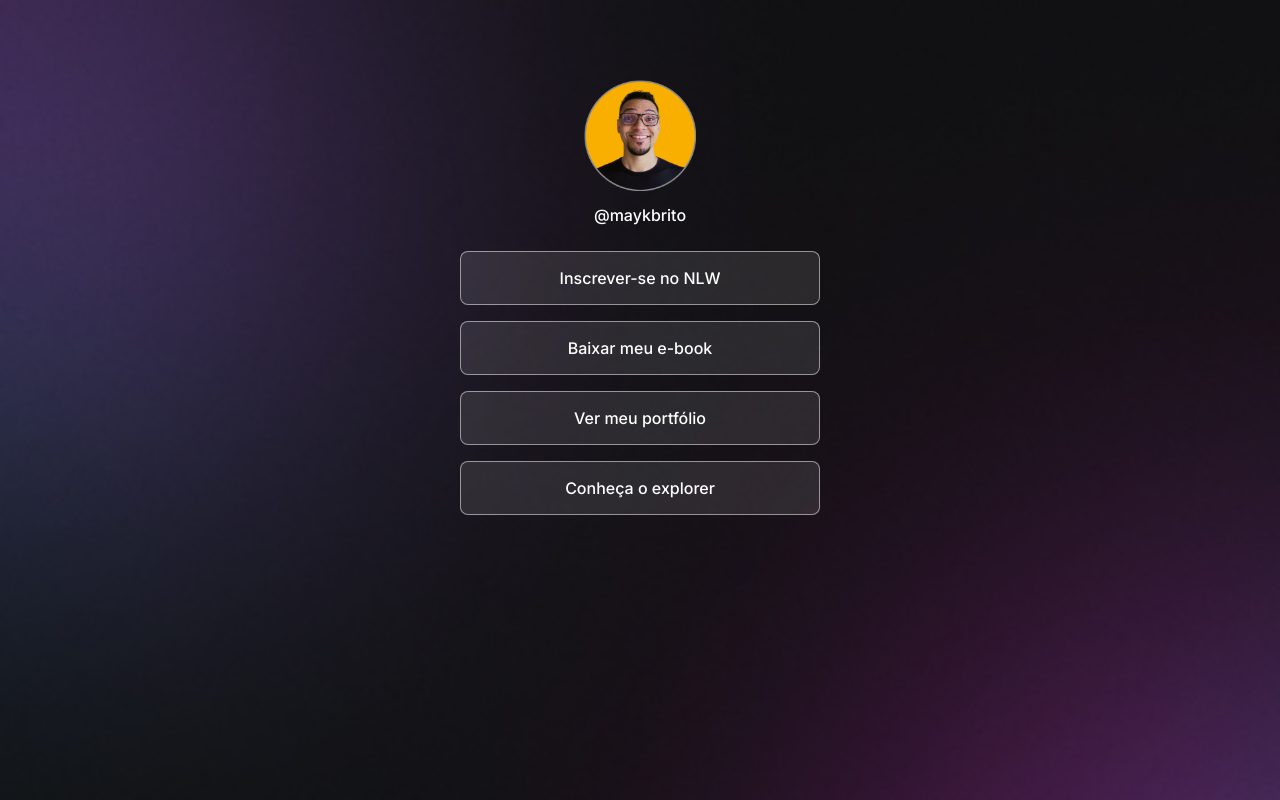
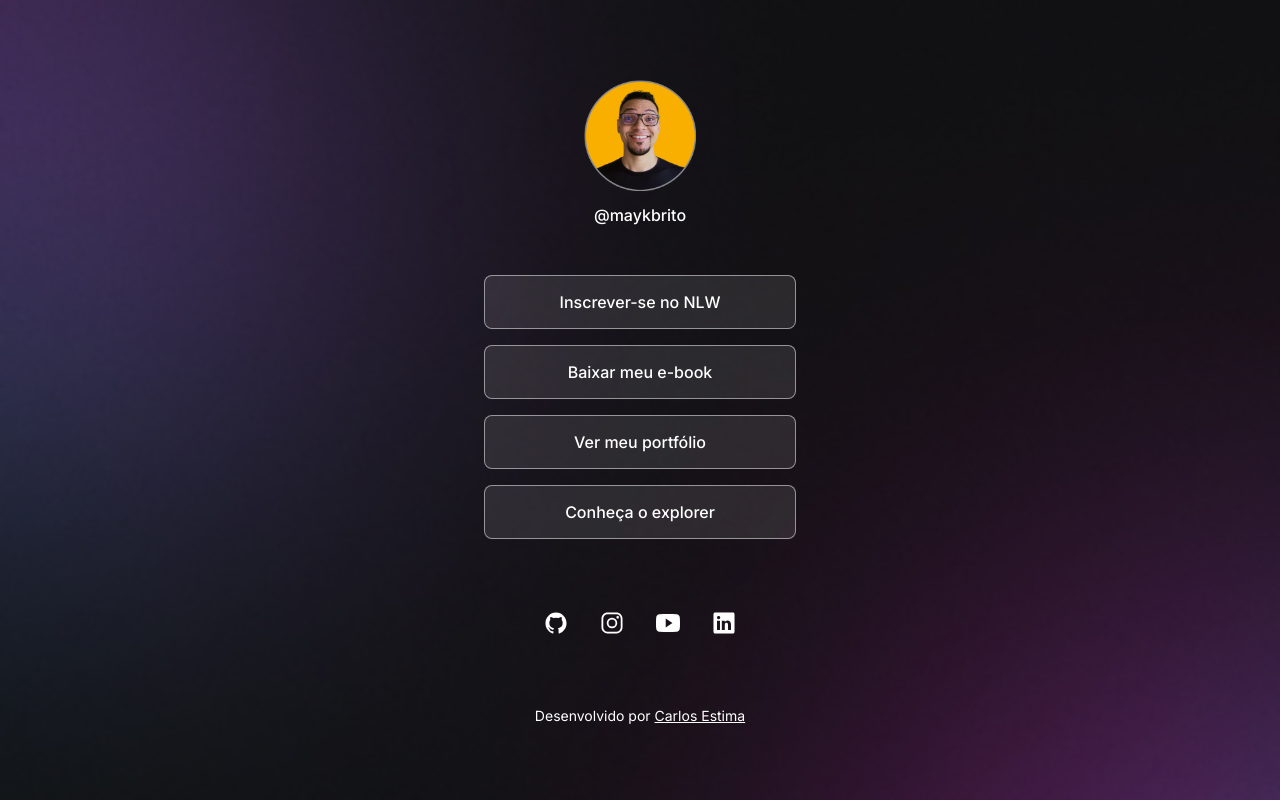
Before and after one commit to canebr/Discover-2023-Rocketseat, a plain HTML site: page Curso/index.html in a window 1280 px wide. Drawn offline with nearby package versions, Linux system fonts and the light colour scheme.

Commit message:
alterações nos arquivos index.html e style.css / continuação da criação da página e dos estilos

```diff
--- a/Curso/index.html
+++ b/Curso/index.html
@@ -1,5 +1,6 @@
 <!DOCTYPE html>
 <html lang="pt-br">
+
 <head>
 
   <link rel="preconnect" href="https://fonts.googleapis.com">
@@ -10,12 +11,13 @@
   <title>Curso Discovery 2023 - Rockeseat</title>
   <link rel="stylesheet" href="./style.css">
 </head>
+
 <body>
 
   <div id="container">
 
     <div id="profile">
-        <img src="./assets/avatar.png" alt="foto"/>
+      <img src="./assets/avatar.png" alt="foto" />
       <p>@maykbrito</p>
     </div>
 
@@ -30,8 +32,7 @@
       </li>
 
       <li>
-          <a rel="noopener" href="https://github.com/canebr" target="_blank"
-          >Ver meu portfólio</a>
+        <a rel="noopener" href="https://github.com/canebr" target="_blank">Ver meu portfólio</a>
       </li>
 
       <li>
@@ -39,7 +40,31 @@
       </li>
 
     </ul>
+
+    <div id="social-links">
+      <a rel="noopener" href="https://github.com/canebr" target="_blank">
+        <ion-icon name="logo-github">a</ion-icon>
+      </a>
+      <a rel="noopener" href="https://www.instagram.com/estima.hipnoterapia/" target="_blank">
+        <ion-icon name="logo-instagram">a</ion-icon>
+      </a>
+      <a rel="noopener" href="https://www.youtube.com/@carlosnunesestima9478" target="_blank">
+        <ion-icon name="logo-youtube">a</ion-icon>
+      </a>
+      <a rel="noopener" href="https://www.linkedin.com/in/carlosnestima/" target="_blank">
+        <ion-icon name="logo-linkedin">a</ion-icon>
+      </a>
     </div>
 
+    <footer>Desenvolvido por <a
+        href="mailto:teste@gmail.com?subject=Referência à página de desenvolvimento da aula do Discover - Rocketseat">
+        Carlos Estima</a></footer>
+
+  </div>
+
+  <script type="module" src="https://unpkg.com/ionicons@7.1.0/dist/ionicons/ionicons.esm.js"></script>
+  <script nomodule src="https://unpkg.com/ionicons@7.1.0/dist/ionicons/ionicons.js"></script>
+
 </body>
+
 </html>
--- a/Curso/style.css
+++ b/Curso/style.css
@@ -17,13 +17,14 @@ body {
 }
 
 body * {
-  font-family: 'Inter', sans-serif;
-  color: #ffffff
+  font-family: "Inter", sans-serif;
+  color: #ffffff;
 }
 
 #container {
   width: 360px;
   margin: 56px auto 0px;
+  padding: 0 24px;
 }
 
 #profile {
@@ -47,12 +48,16 @@ ul {
 
   display: flex;
   flex-direction: column;
-  gap: 16px
+  gap: 16px;
+
+  padding: 24px 0;
 }
 
 ul li a {
   display: flex;
+  /* alinha os itens no centro vertical das caixas */
   align-items: center;
+  /* alinha os itens no centro horizontal das caixas */
   justify-content: center;
 
   padding: 16px 24px;
@@ -71,4 +76,43 @@ Cane - não gostei, não é aceito por todos os navegadores
 
   text-decoration: none;
   font-weight: 500;
+
+  transition: background 0.2s;
 }
+
+/* identificador:item - chamado de pseudo-selector */
+ul li a:hover {
+  /* quando passa o mouse em cima - hover */
+  background: rgba(255, 255, 255, 0.05);
+  border: 1.5px solid rgba(255, 255, 255, 1);
+}
+
+/* social-links */
+#social-links {
+  display: flex;
+  justify-content: center;
+
+  padding: 32px 0;
+
+  font-size: 24px;
+}
+
+#social-links a {
+  display: flex;
+  align-items: center;
+  justify-content: center;
+  padding: 16px;
+
+  transition: background 0.2s;
+  border-radius: 50%;
+}
+
+#social-links a:hover {
+  background: rgba(255, 255, 255, 0.2);
+}
+
+footer {
+  padding: 24px 0;
+  text-align: center;
+  font-size: 14px;
+}
```
Lines whose indentation alone changed are shown as unchanged.
